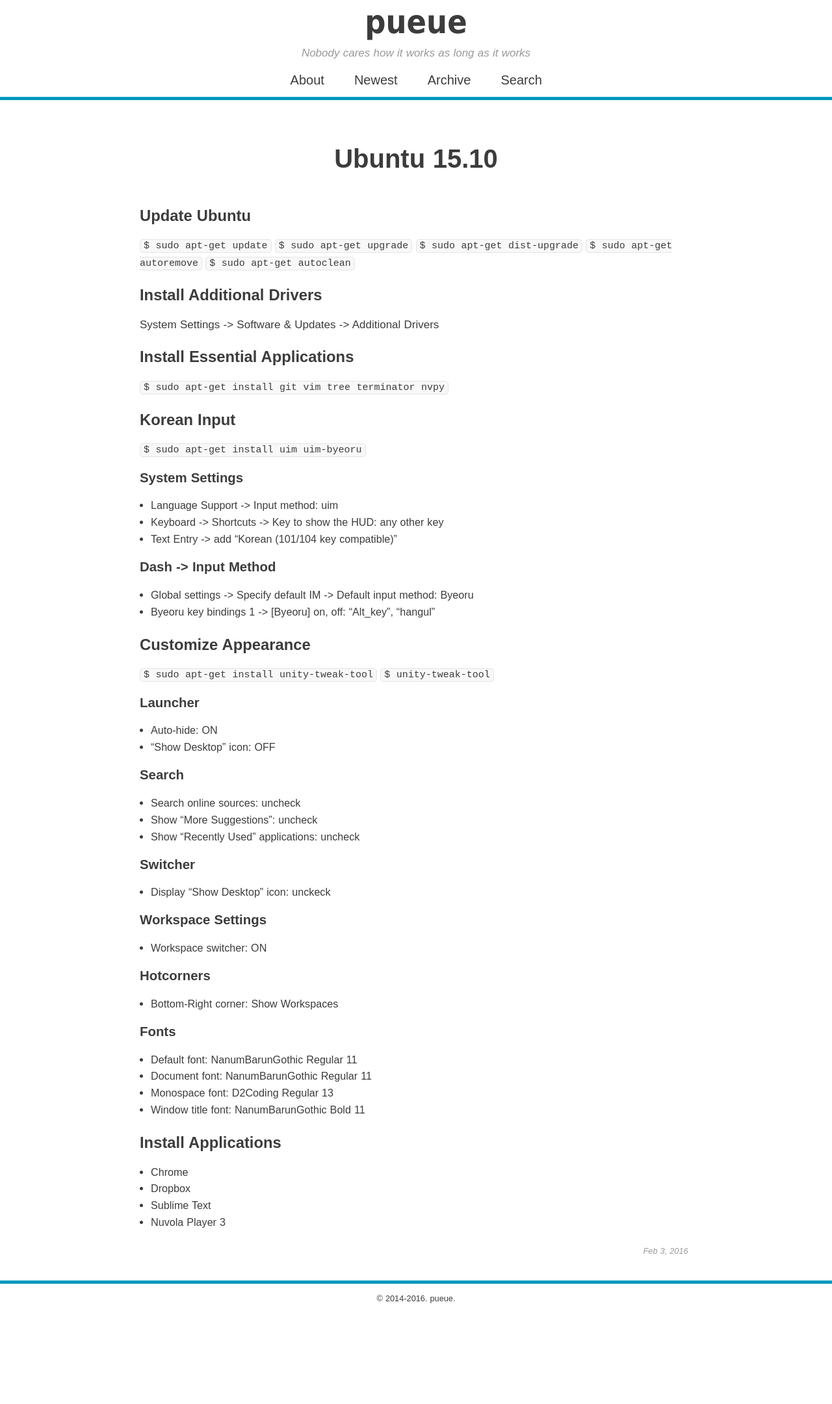
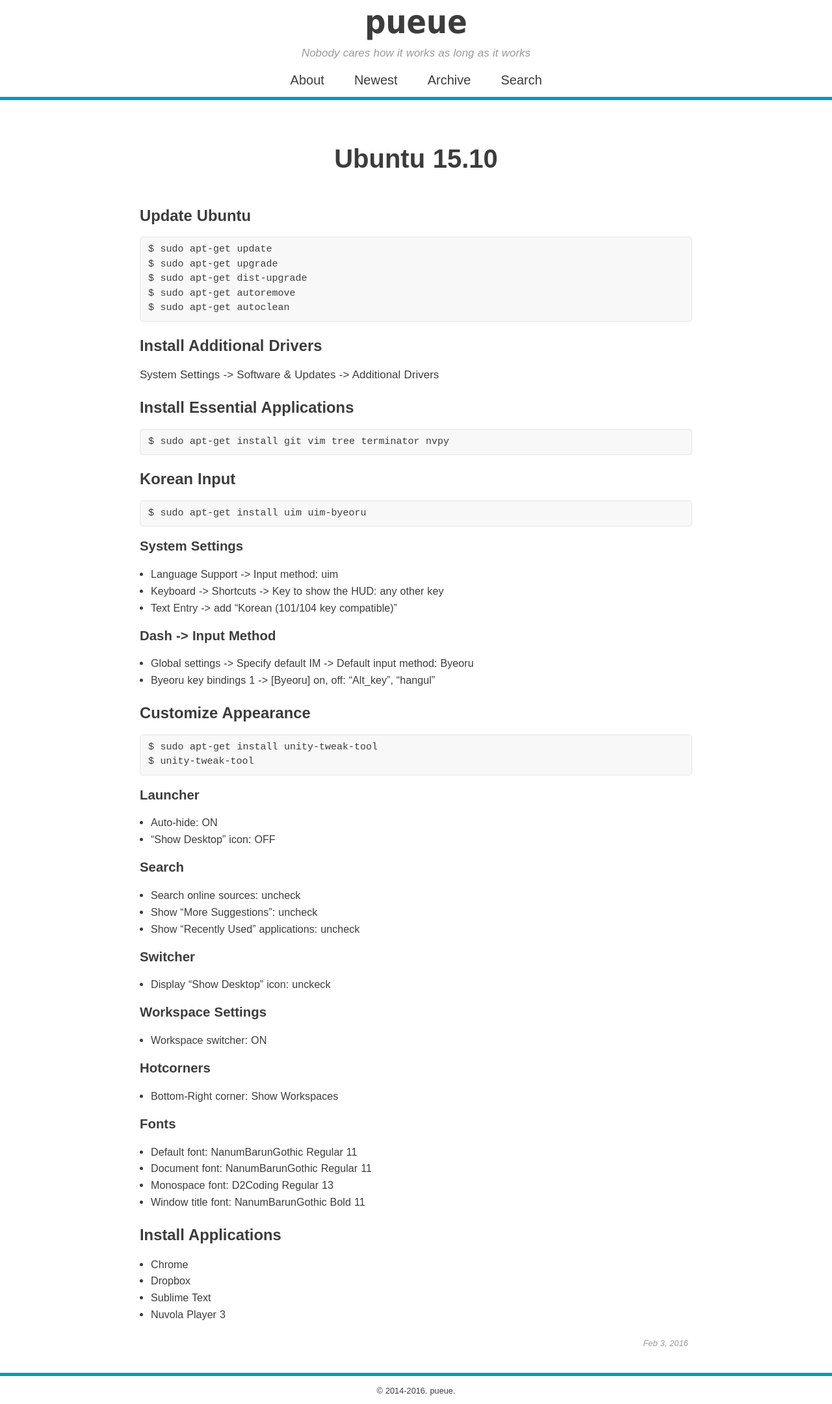
Before and after one commit to gloorx/gloorx.github.io, a Jekyll site: the page built from _posts/Settings/2016-02-03-ubuntu_15.10.md, in a window 1280 px wide. Shown: the whole page at 65% size. Built offline with Jekyll 4.4.1, drawn with Linux system fonts in a browser that asks for light colours; some web fonts are replaced; before the commit the page ends 2018 px from its top, so only the background shows below that.

````diff
--- a/_posts/Settings/2016-02-03-ubuntu_15.10.md
+++ b/_posts/Settings/2016-02-03-ubuntu_15.10.md
@@ -4,20 +4,26 @@ published: true
 category: Setting
 ---
 ### Update Ubuntu
-`$ sudo apt-get update`
-`$ sudo apt-get upgrade`
-`$ sudo apt-get dist-upgrade`
-`$ sudo apt-get autoremove`
-`$ sudo apt-get autoclean`
+```
+$ sudo apt-get update
+$ sudo apt-get upgrade
+$ sudo apt-get dist-upgrade
+$ sudo apt-get autoremove
+$ sudo apt-get autoclean
+```
 
 ### Install Additional Drivers
 System Settings -> Software & Updates -> Additional Drivers
 
 ### Install Essential Applications
-`$ sudo apt-get install git vim tree terminator nvpy`
+```
+$ sudo apt-get install git vim tree terminator nvpy
+```
 
 ### Korean Input
-`$ sudo apt-get install uim uim-byeoru`
+```
+$ sudo apt-get install uim uim-byeoru
+```
 
 #### System Settings
 - Language Support -> Input method: uim
@@ -29,8 +35,10 @@ System Settings -> Software & Updates -> Additional Drivers
 - Byeoru key bindings 1 -> \[Byeoru\] on, off: "Alt_key", "hangul"
 
 ### Customize Appearance
-`$ sudo apt-get install unity-tweak-tool`
-`$ unity-tweak-tool`
+```
+$ sudo apt-get install unity-tweak-tool
+$ unity-tweak-tool
+```
 
 #### Launcher
 - Auto-hide: ON
--- a/_sass/_layout.scss
+++ b/_sass/_layout.scss
@@ -60,6 +60,7 @@
  * Search Form
  */
 form input[type="text"] {
+    font-family: $base-font-family;
     border: 0 none;
     font-size: $menu-font-size;
     color: $text-color;
````
Also changed, not shown: _posts/Dev/2015-09-18-customizing_user_model_in_django.md (+0 -1 lines), _posts/Scribbles/2014-12-10-moving_the_blog_from_wordpress_to_jekyll.md (+1 -1 lines), _posts/Settings/2016-02-03-python_3.5.md (+15 -7 lines), _posts/Settings/2016-02-03-sublime_text_3.md (+3 -1 lines).
